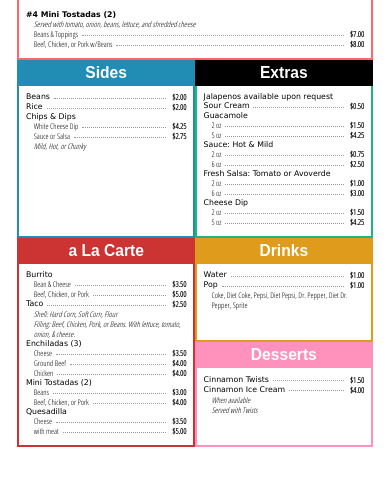
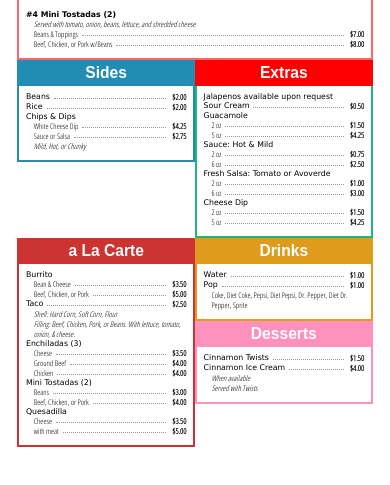
Before and after one commit to redsykes/foodTruck, a plain HTML site: page website-menu.html in a window 390 px wide. Shown: the part 285-770 px from the top of the page. Drawn offline with Linux system fonts and the light colour scheme; a web font is replaced by a local one.

Commit message:
Update shadys-flex-col-font-revision-mobile.css

```diff
--- a/shadys-flex-col-font-revision-mobile.css
+++ b/shadys-flex-col-font-revision-mobile.css
@@ -102,7 +102,7 @@ html {
 	justify-content: space-between;
 	align: center;
 	padding: 0.7vw;
-	flex: 1 1 0;
+	/* flex: 1; */
 
 	/* flex:1 will stretch the element to fill the container ("col")
 	allows us to get rid of that stupid filler element */
@@ -133,7 +133,7 @@ html {
 
 .greenbkg {
 	/* background-color: #21b47b; */
-	background-color: black;
+	background-color: red;
 	color: white;
 }
 
```
